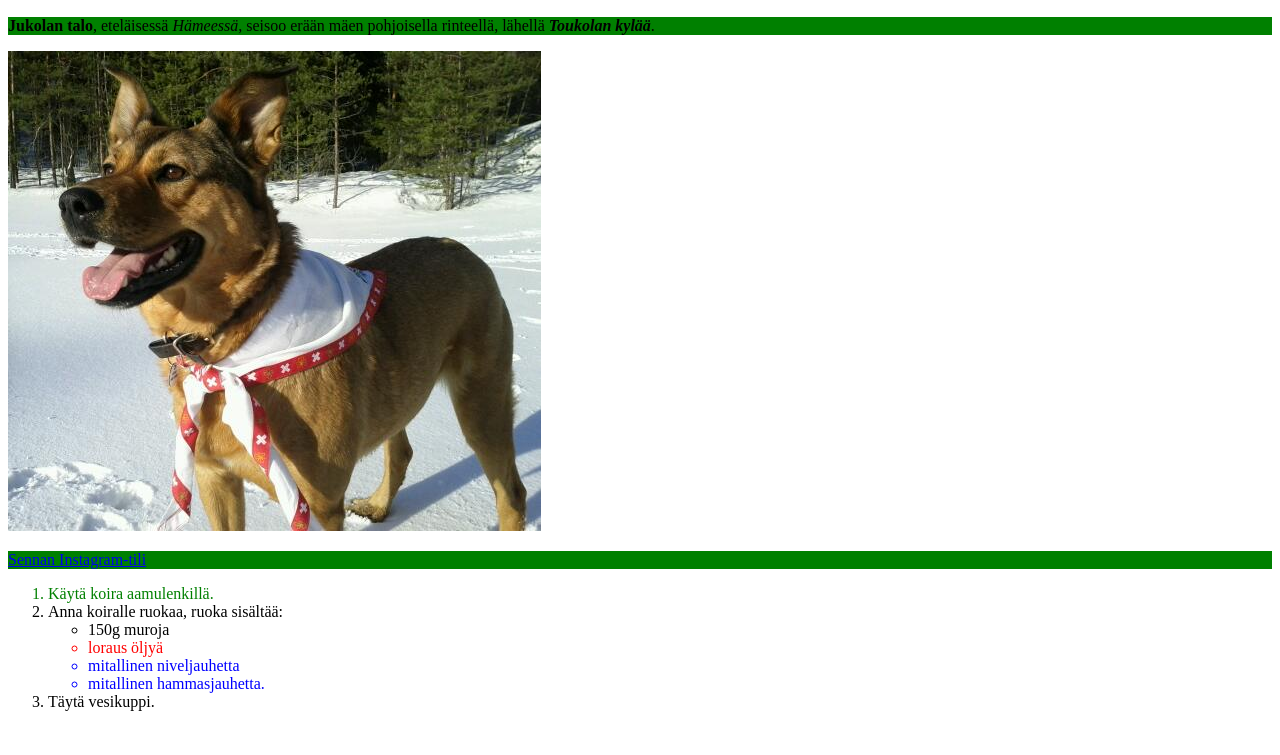
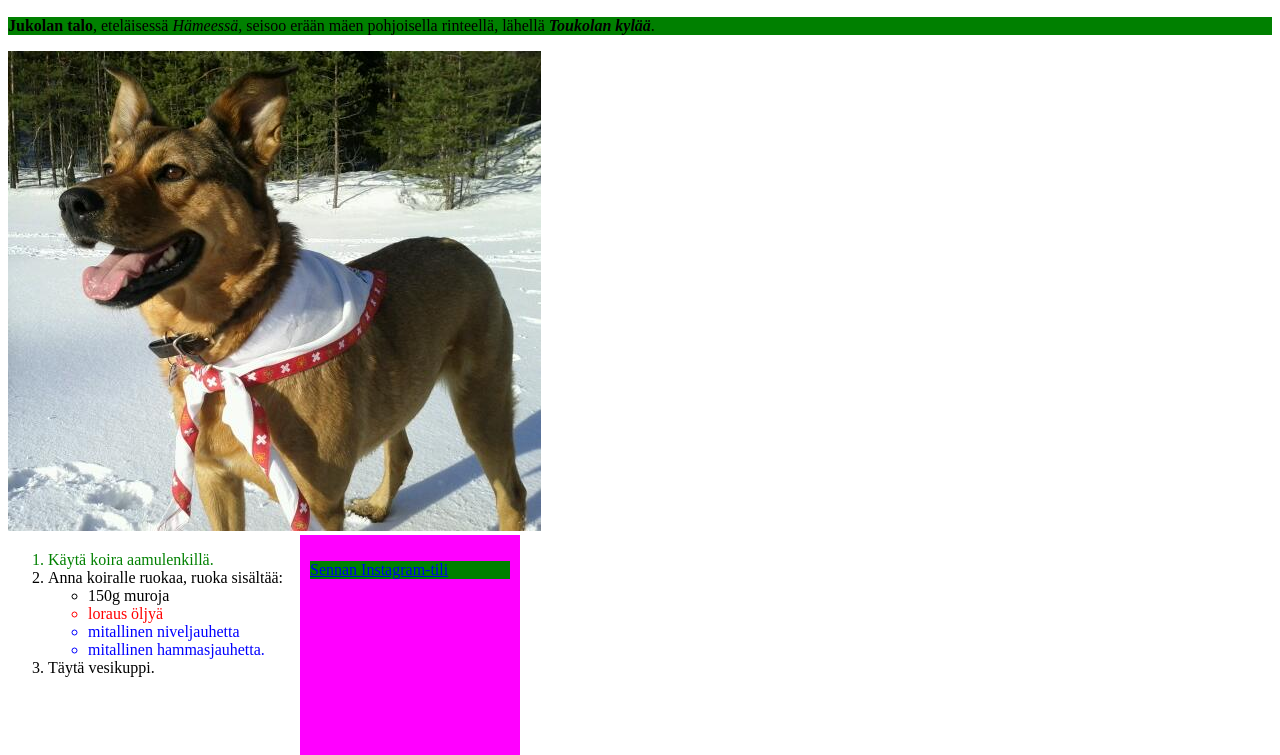
Before and after one commit to tmtoivon/lapio-webasto, a plain HTML site: page index.html in a window 1280 px wide. Shown: the part 110-865 px from the top of the page. Before the commit the page ends 837 px from the top, so only its background shows below. Drawn offline with Linux system fonts and the light colour scheme.

Commit message:
Osa 3. Yhdeksäs tehtävä

```diff
--- a/index.html
+++ b/index.html
@@ -16,6 +16,12 @@
     .health {
 	color: blue;
     }
+    .box {
+	background-color: magenta;
+	padding: 10px;
+	height: 200px;
+	width: 200px;
+    }
     #important {
 	color: red;
     }
@@ -30,9 +36,11 @@
 
   <img src="senna-ch.jpg" alt="Senna Koiranen sveitsihuivissa"/>
 
-  <p>
-    <a href="https://instagram.com/sennakoiranen">Sennan Instagram-tili</a>
-  </p>
+  <div class="box" style="left:300px;position:absolute;">
+    <p>
+      <a href="https://instagram.com/sennakoiranen">Sennan Instagram-tili</a>
+    </p>
+  </div>
 
 <ol>
   <li style="color:green;">Käytä koira aamulenkillä.</li>
```
